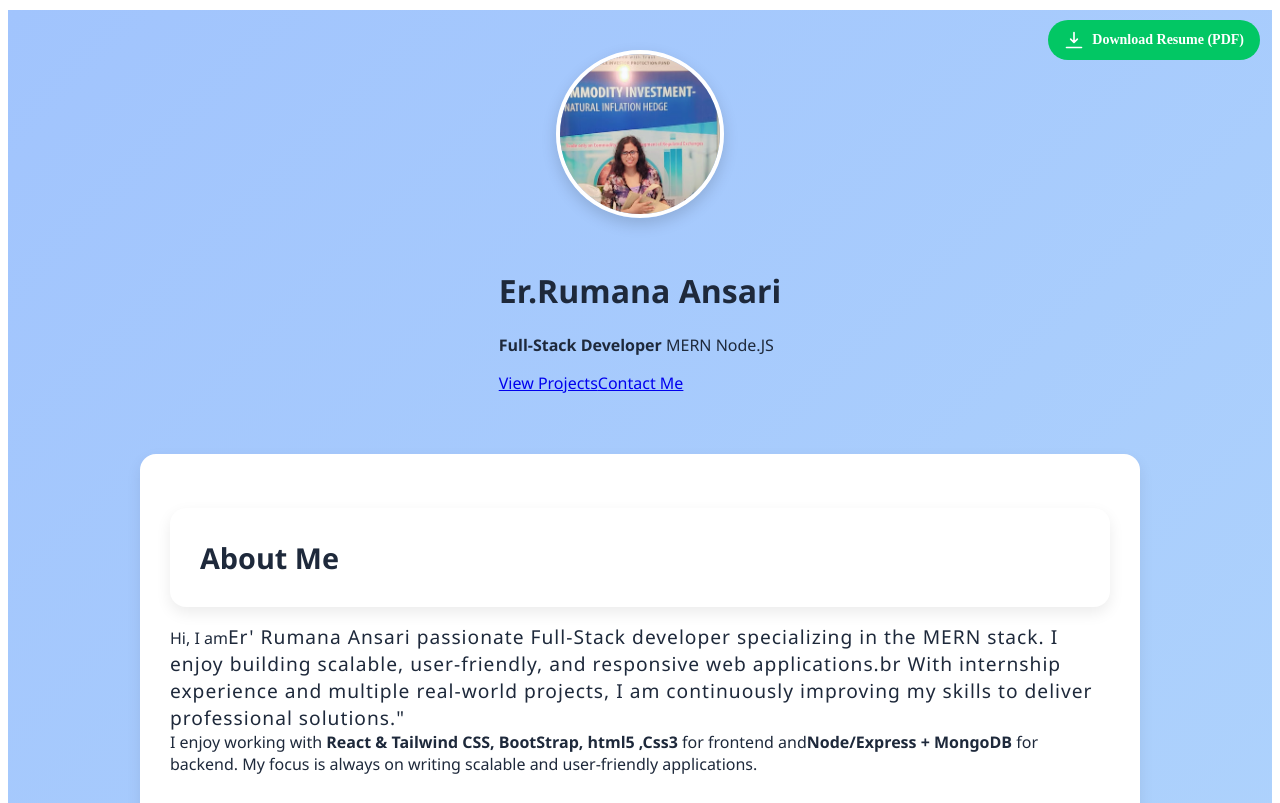
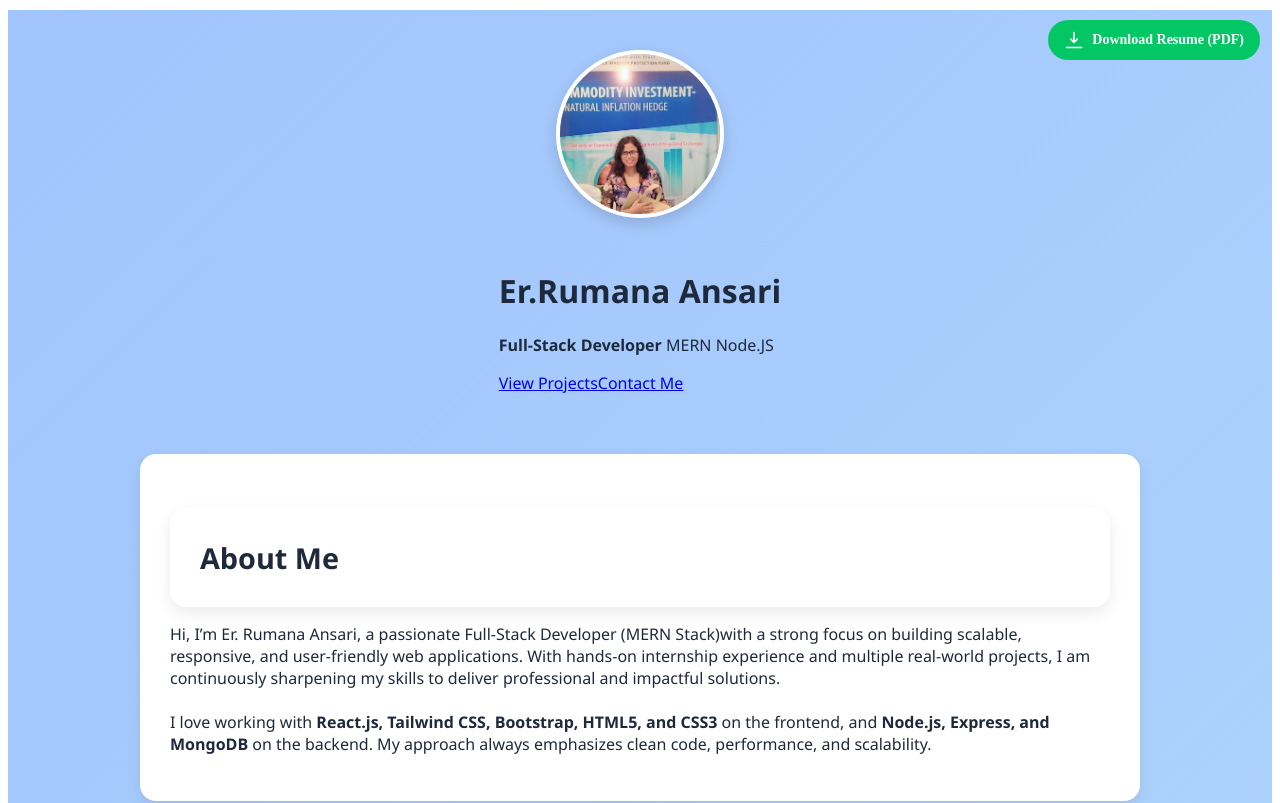
Before and after one commit to ruviansari/Portfolio_Web, a React (Vite) app: page / in a window 1280 px wide. Shown: the top 803 px of the page. Built offline with nearby package versions, Linux system fonts and the light colour scheme.

Commit message:
Describe your change

```diff
--- a/src/components/Portfolio.jsx
+++ b/src/components/Portfolio.jsx
@@ -107,21 +107,28 @@ export default function Portfolio() {
           className="card"
         >
           <h2 className="card h2">About Me</h2>
-          <p className="text-slate-700 leading-relaxed">
-            Hi, I am
-            <span className="font-large">
-              Er' Rumana Ansari passionate Full-Stack developer specializing in
-              the MERN stack. I enjoy building scalable, user-friendly, and
-              responsive web applications.br With internship experience and
-              multiple real-world projects, I am continuously improving my
-              skills to deliver professional solutions."
-            </span>
-            <br />I enjoy working with{" "}
-            <strong>React & Tailwind CSS, BootStrap, html5 ,Css3</strong> for
-            frontend and
-            <strong>Node/Express + MongoDB</strong> for backend. My focus is
-            always on writing scalable and user-friendly applications.
-          </p>
+         <p className="text-slate-700 leading-relaxed">
+  Hi, I’m{" "}
+  <span className="font-semibold text-slate-900">
+    Er. Rumana Ansari
+  </span>
+  , a passionate{" "}
+  <span className="font-medium text-indigo-600">
+    Full-Stack Developer (MERN Stack)
+  </span>
+  with a strong focus on building scalable, responsive, and user-friendly web
+  applications. With hands-on internship experience and multiple real-world
+  projects, I am continuously sharpening my skills to deliver{" "}
+  <span className="italic">professional and impactful solutions</span>.
+  <br />
+  <br />
+  I love working with{" "}
+  <strong>React.js, Tailwind CSS, Bootstrap, HTML5, and CSS3</strong> on the
+  frontend, and <strong>Node.js, Express, and MongoDB</strong> on the backend.
+  My approach always emphasizes{" "}
+  <span className="font-semibold">clean code, performance, and scalability</span>.
+</p>
+
         </motion.section>
         {/* Projects */}
         <motion.section
```
